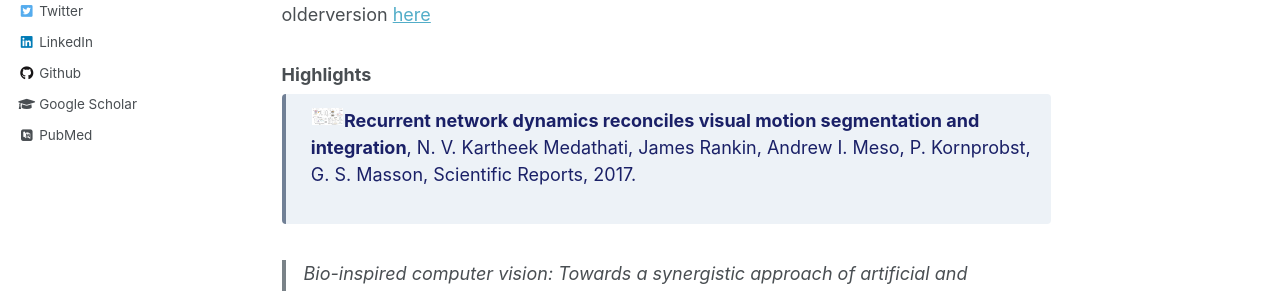
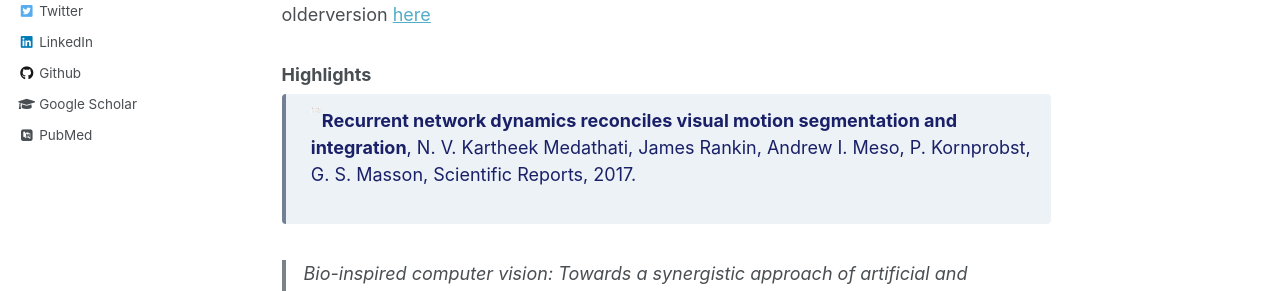
Before and after one commit to kartheekmedathati/kartheekmedathati.github.io, a Jekyll site: the page built from _pages/about.md, in a window 1280 px wide. Shown: the part 534-825 px from the top of the page. Built offline with Jekyll 4.4.1, drawn with Linux system fonts in a browser that asks for light colours; some web fonts are replaced.

Commit message:
Changed picture size

```diff
--- a/_pages/about.md
+++ b/_pages/about.md
@@ -18,7 +18,7 @@ you can visit an olderversion [here](http://www-sop.inria.fr/members/Kartheek.Me
 
 <div class="warning" style='background-color:#EDF2F7; color:#1A2067; border-left: solid #718096 4px; border-radius: 4px;'>
 <p style='padding:0.7em; margin-left:0.7em; display: inline-block;'>
-<img src="images/Ring_Network.jpg" style="width:369px; zoom:9%;  float:left; padding:0.7em"/>
+<img src="images/Ring_Network.jpg" style="width:123px; zoom:9%;  float:left; padding:0em"/>
  <b> Recurrent network dynamics reconciles visual motion segmentation and integration</b>, N. V. Kartheek Medathati, James Rankin, Andrew I. Meso, P. Kornprobst, G. S. Masson, Scientific Reports, 2017.<br>
 </p>
 </div>
```
